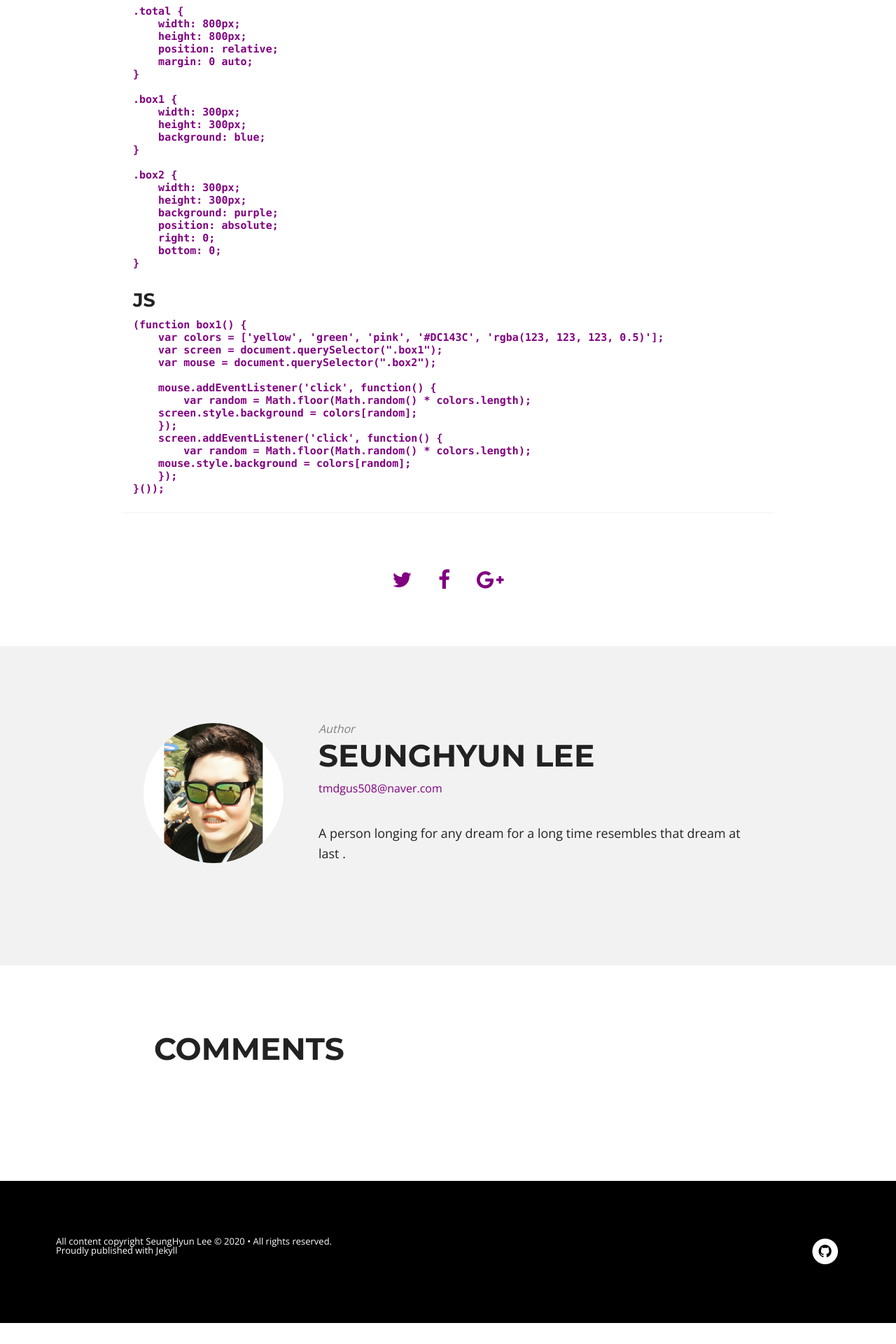
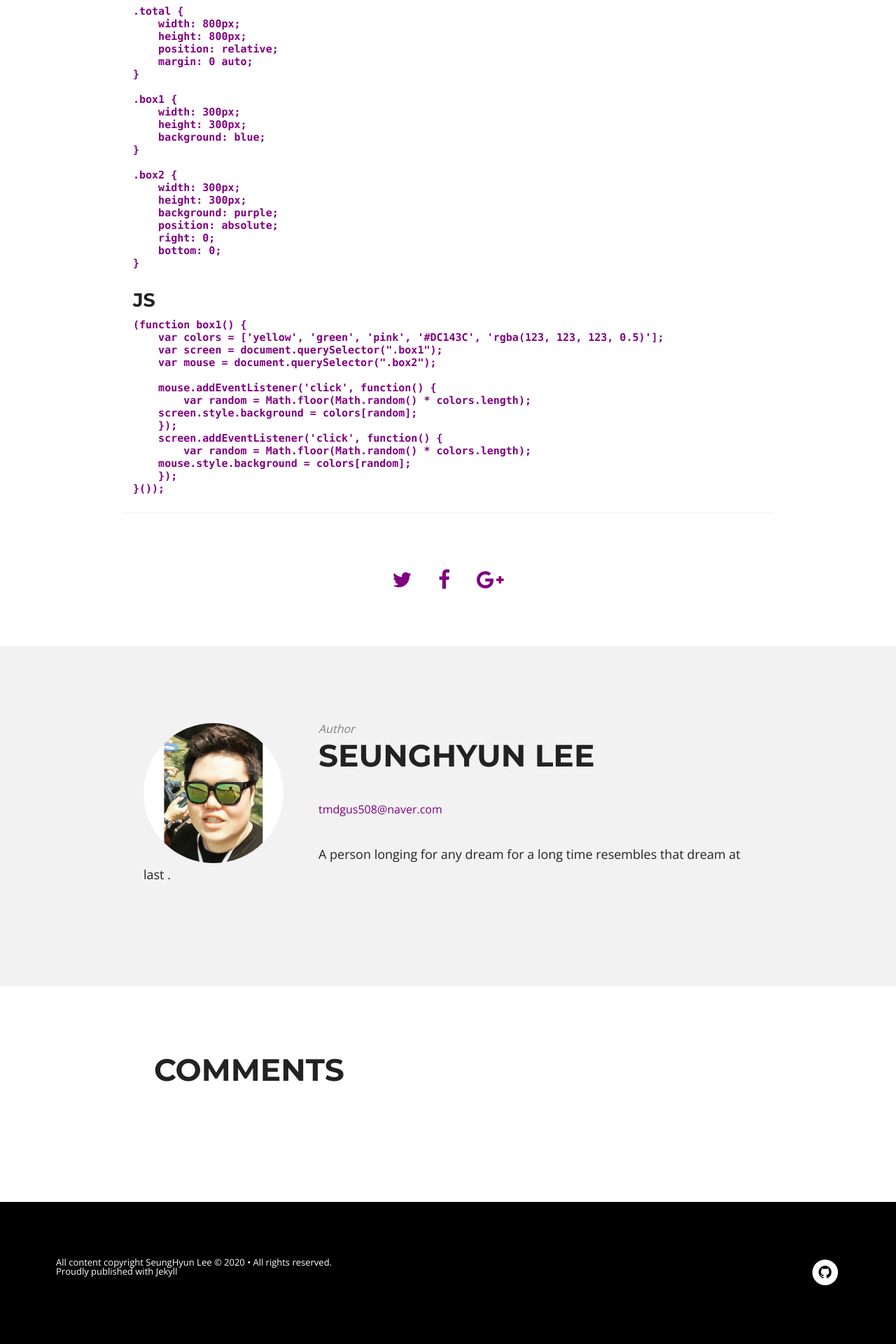
Before and after one commit to lsh58/lsh58.github.io, a Jekyll site: the page built from _posts/2020-02-17-JS_ex01_색상바꾸기.md, in a window 1280 px wide. Shown: the part 943-2863 px from the top of the page at 70% size. Built offline with Jekyll 4.4.1, drawn with Linux system fonts in a browser that asks for light colours; nearby versions of some CDN libraries; comment, search, counter and statistics services are not loaded; before the commit the page ends 2833 px from its top, so only the background shows below that.

Commit message:
Update post.css

```diff
--- a/assets/css/post.css
+++ b/assets/css/post.css
@@ -91,7 +91,7 @@
       max-width: none; }
   .post-template .notepad-post-title {
     z-index: 1000;
-    margin: 10px auto;
+    margin: 0 auto;
     padding: 0 1.25em;
     text-align: center;
     position: absolute;
@@ -352,7 +352,7 @@
     .notepad-author-info .notepad-post-author .author-website {
       font-size: 1rem; }
     .notepad-author-info .notepad-post-author h1 {
-      margin: 0;
+      margin: 0 0 30px 0;
       padding: 0;
       font-family: "Montserrat", sans-serif;
       font-weight: 700;
```
